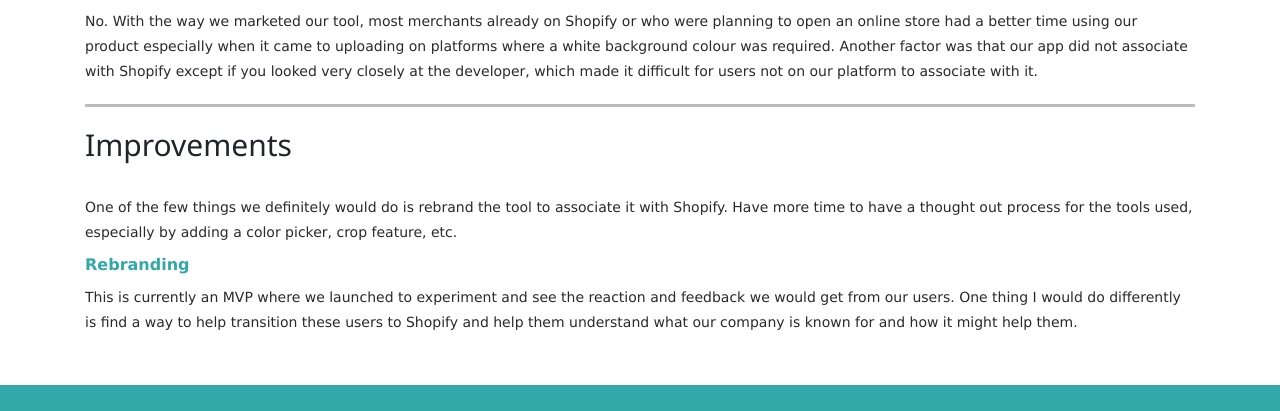
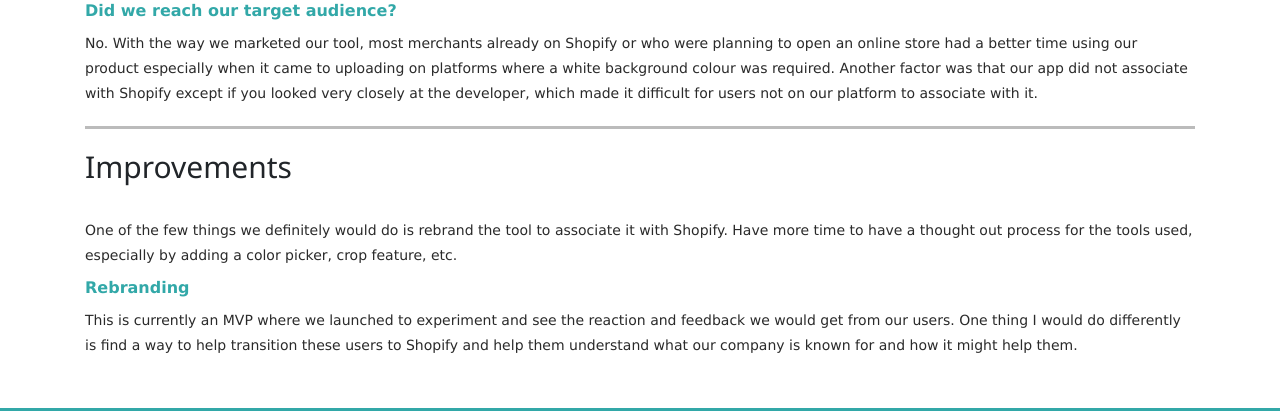
Before and after one commit to gauriwahi/gauriwahi.github.io, a plain HTML site: page Scratch.html in a window 1280 px wide. Shown: the part 7704-8115 px from the top of the page. Drawn offline with nearby package versions, Linux system fonts and the light colour scheme.

Commit message:
Minor update for scratch

```diff
--- a/Scratch.html
+++ b/Scratch.html
@@ -272,8 +272,9 @@
             <img src="Google Review.png" alt="Google Review">
           </a>
             <br>
+            <br>
             <!--end of review-->
-              <p style="font-weight:bold; color:#32a8a8;font-size:16px;line-height:10px;">Did our goal help reach our target audience to join Shopify?</p>
+              <p style="font-weight:bold; color:#32a8a8;font-size:16px;line-height:10px;">Did we reach our target audience?</p>
               <p>No. With the way we marketed our tool, most merchants already on Shopify or who were planning to open an online store had a better time using our product especially when it came to uploading on platforms where a white background colour was required. Another factor was that our app did not associate with Shopify except if you looked very closely at the developer, which made it difficult for users not on our platform to associate with it. </p>
 <hr class="solid">
               <!--insight-->
```
Also changed, not shown: 1 other file.
